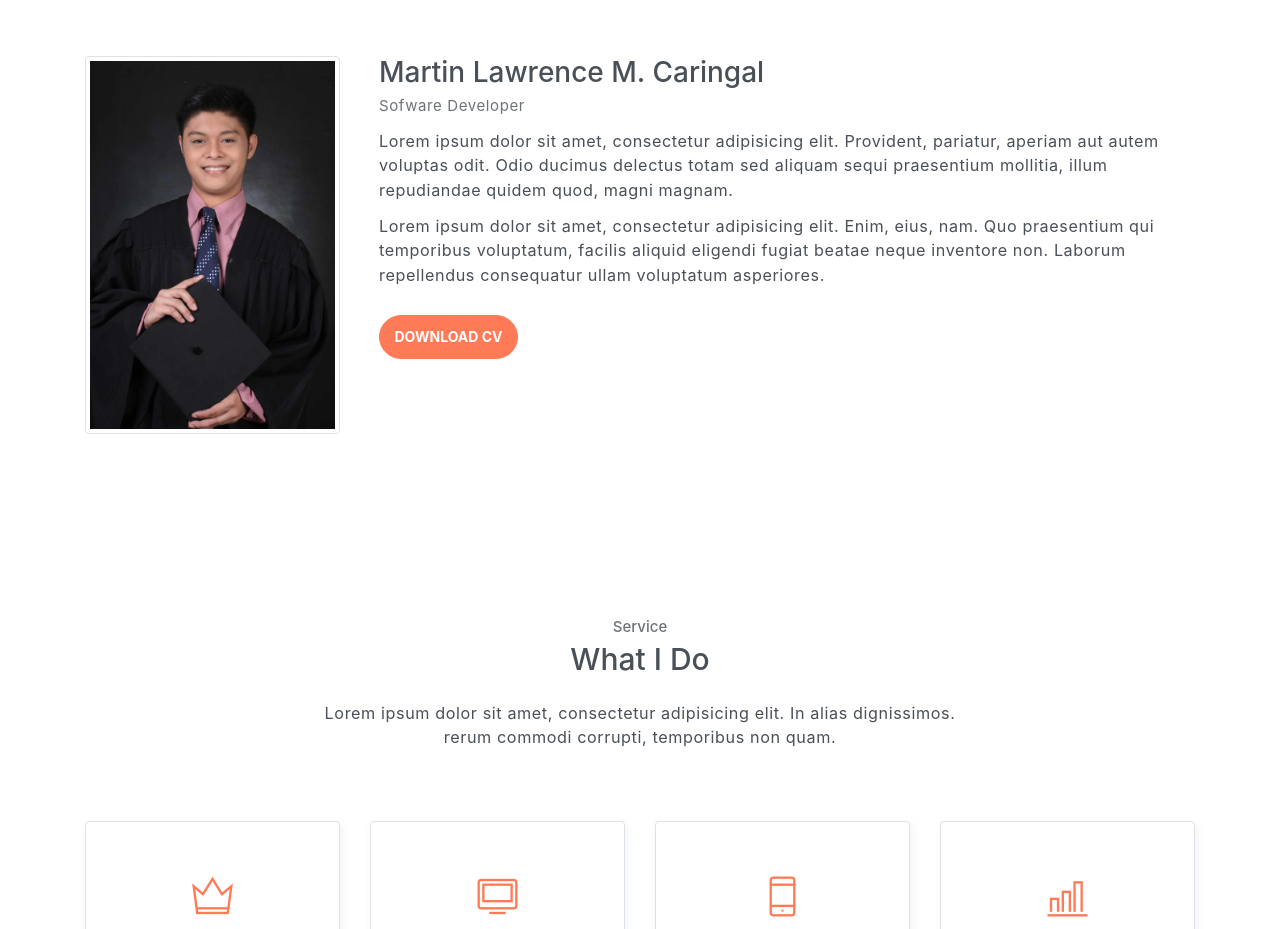
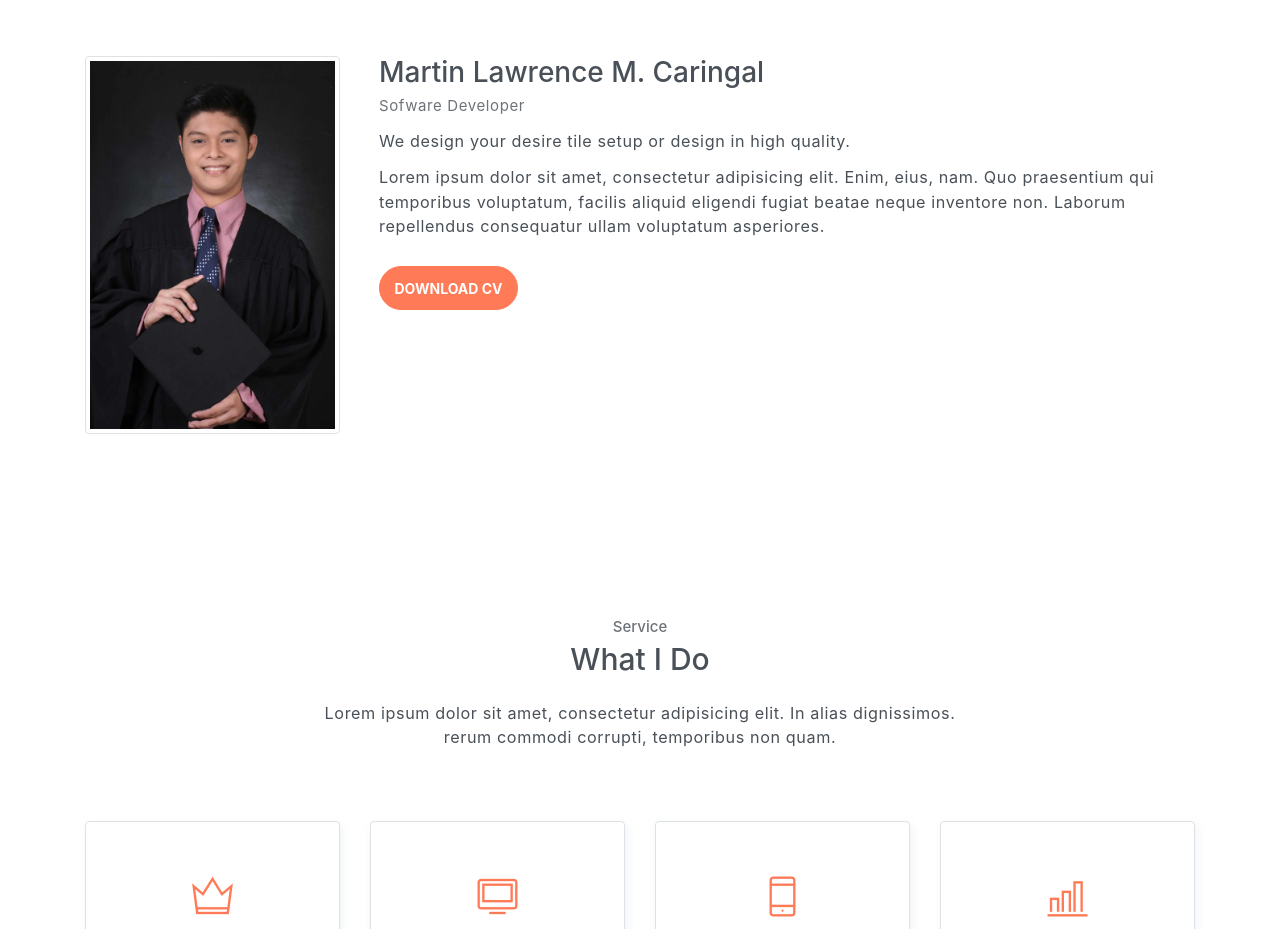
Before and after one commit to CaringalML/fian, a plain HTML site: page index.html in a window 1280 px wide. Shown: the part 840-1769 px from the top of the page. Drawn offline with Linux system fonts and the light colour scheme.

Commit message:
tile updates

```diff
--- a/index.html
+++ b/index.html
@@ -111,7 +111,7 @@
                 <div class="pl-md-4 col-md-9">
                     <h6 class="title">Martin Lawrence M. Caringal</h6>
                     <p class="subtitle">Sofware Developer</p>
-                    <p>Lorem ipsum dolor sit amet, consectetur adipisicing elit. Provident, pariatur, aperiam aut autem voluptas odit. Odio ducimus delectus totam sed aliquam sequi praesentium mollitia, illum repudiandae quidem quod, magni magnam.</p>
+                    <p>We design your desire tile setup or design in high quality.</p>
                     <p>Lorem ipsum dolor sit amet, consectetur adipisicing elit. Enim, eius, nam. Quo praesentium qui temporibus voluptatum, facilis aliquid eligendi fugiat beatae neque inventore non. Laborum repellendus consequatur ullam voluptatum asperiores.</p>
                     <button class="btn btn-primary rounded mt-3">DOWNLOAD CV</button>
                 </div>
```
